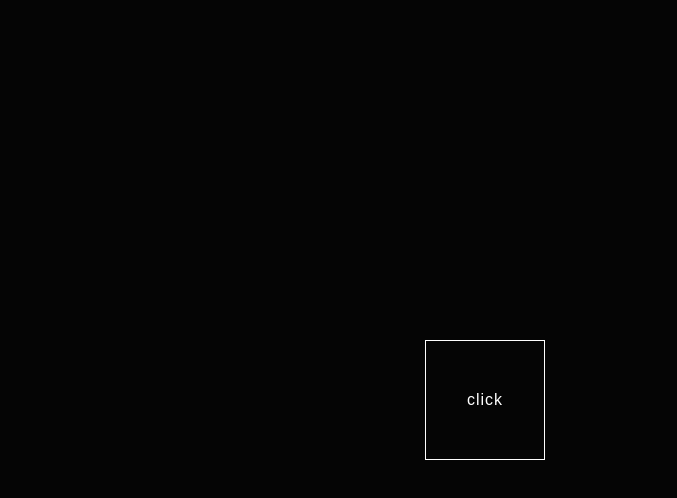
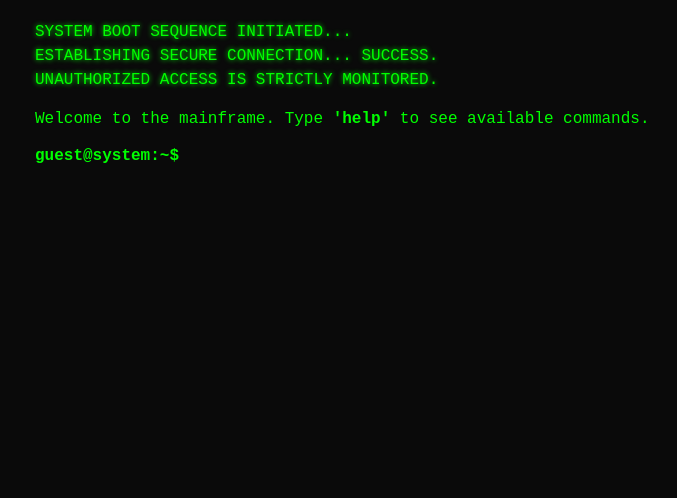
Before and after one commit to ngcn369/Otto, a plain HTML site: page index.html in a window 1280 px wide. Shown: the whole page, without its empty margins (155-832 px from the left). Drawn offline with Linux system fonts and the light colour scheme.

Commit message:
Update index.html

```diff
--- a/index.html
+++ b/index.html
@@ -3,100 +3,121 @@
 <head>
     <meta charset="UTF-8">
     <meta name="viewport" content="width=device-width, initial-scale=1.0">
-  <title>Setup</title>
+    <title>System Terminal</title>
     <style>
-    /* Reset and Base Styles */
-    * {
+        body {
+            background-color: #0a0a0a;
+            color: #00ff00;
+            font-family: 'Courier New', Courier, monospace;
+            margin: 0;
+            padding: 20px;
+            height: 100vh;
             box-sizing: border-box;
-      margin: 0;
-      padding: 0;
+            overflow-x: hidden;
         }
-
-    body {
-      background-color: #050505; /* Deep dark background */
-      color: #ffffff;
-      font-family: 'Inter', sans-serif;
-      height: 100vh;
-      overflow: hidden;
+        #console {
+            max-width: 900px;
+            margin: 0 auto;
+            padding-bottom: 50px;
         }
-
-    /* Screen Management */
-    .screen {
-      display: none;
-      width: 100vw;
-      height: 100vh;
-      justify-content: center;
+        .glow {
+            text-shadow: 0 0 5px #00ff00;
+        }
+        .output {
+            margin-bottom: 15px;
+            line-height: 1.5;
+        }
+        .command-line {
+            display: flex;
             align-items: center;
-      flex-direction: column;
+            margin-top: 10px;
         }
-
-    .screen.active {
-      display: flex;
+        .prompt {
+            margin-right: 10px;
+            color: #00ff00;
+            font-weight: bold;
         }
-
-    /* Button Styles */
-    button {
+        input[type="text"] {
             background: transparent;
-      border: 1px solid #ffffff;
-      color: #ffffff;
-      cursor: pointer;
+            border: none;
+            color: #00ff00;
+            font-family: 'Courier New', Courier, monospace;
             font-size: 16px;
-      letter-spacing: 1px;
-      transition: all 0.2s ease;
+            outline: none;
+            flex-grow: 1;
+            text-shadow: 0 0 2px #00ff00;
         }
-
-    button:hover {
-      background: #ffffff;
-      color: #050505;
-    }
-
-    /* Square Button (Screen 1) */
-    .square-btn {
-      width: 120px;
-      height: 120px;
-      text-transform: lowercase;
-    }
-
-    /* Rectangle Buttons (Screen 2) */
-    .btn-container {
-      display: flex;
-      gap: 30px; /* Space between the two buttons */
-    }
-
-    .rect-btn {
-      width: 160px;
-      height: 50px;
-      text-transform: capitalize;
+        /* Make sure the input cursor is always visible */
+        input:focus {
+            outline: none;
         }
     </style>
 </head>
 <body>
-
-  <div id="screen-1" class="screen active">
-    <button class="square-btn" onclick="nextScreen(2)">click</button>
+    <div id="console">
+        <div class="output glow">
+            SYSTEM BOOT SEQUENCE INITIATED...<br>
+            ESTABLISHING SECURE CONNECTION... SUCCESS.<br>
+            UNAUTHORIZED ACCESS IS STRICTLY MONITORED.
         </div>
-
-  <div id="screen-2" class="screen">
-    <div class="btn-container">
-      <button class="rect-btn" onclick="nextScreen(3)">Male</button>
-      <button class="rect-btn" onclick="nextScreen(3)">Female</button>
+        <div class="output">
+            Welcome to the mainframe. Type <strong>'help'</strong> to see available commands.
+        </div>
+        <div id="history"></div>
+        <div class="command-line">
+            <span class="prompt">guest@system:~$</span>
+            <input type="text" id="commandInput" autocomplete="off" spellcheck="false" autofocus>
         </div>
     </div>
 
-  <div id="screen-3" class="screen">
-    </div>
+    <script>
+        const input = document.getElementById('commandInput');
+        const history = document.getElementById('history');
 
-  <script>
-    // Logic to switch between screens
-    function nextScreen(screenNumber) {
-      // Hide all screens
-      document.querySelectorAll('.screen').forEach(screen => {
-        screen.classList.remove('active');
+        // Always keep focus on the input so they can type immediately
+        document.addEventListener('click', () => input.focus());
+
+        input.addEventListener('keypress', function (e) {
+            if (e.key === 'Enter') {
+                const cmd = input.value.trim().toLowerCase();
+                let response = '';
+
+                // The logic for the commands
+                switch(cmd) {
+                    case 'help':
+                        response = 'Available commands: <br> - <strong>whoami</strong>: Identify the system admin <br> - <strong>skills</strong>: View technical loadout <br> - <strong>sudo</strong>: Attempt privilege escalation <br> - <strong>clear</strong>: Wipe terminal history';
+                        break;
+                    case 'whoami':
+                        response = 'I am the architect of this simulation. You are merely a guest traversing my code.';
+                        break;
+                    case 'skills':
+                        response = '>> LOADED MODULES: [HTML5, CSS3, Vanilla JS, UI/UX Deception, System Architecture]';
+                        break;
+                    case 'sudo':
+                    case 'sudo su':
+                        response = '<span style="color: red; text-shadow: 0 0 5px red;">ACCESS DENIED. This incident has been logged and reported to the system administrator.</span>';
+                        break;
+                    case 'clear':
+                        history.innerHTML = '';
+                        input.value = '';
+                        return;
+                    case '':
+                        break; // Do nothing if they just hit enter
+                    default:
+                        response = `Command not found: ${cmd}. Type 'help' for a list of commands.`;
+                }
+
+                // Print the typed command to the history
+                if (cmd !== '') {
+                    history.innerHTML += `<div><span class="prompt">guest@system:~$</span> ${input.value}</div>`;
+                    history.innerHTML += `<div class="output">${response}</div>`;
+                }
+
+                // Clear the input and scroll to the bottom
+                input.value = '';
+                window.scrollTo(0, document.body.scrollHeight);
+            }
         });
-      // Show the targeted screen
-      document.getElementById('screen-' + screenNumber).classList.add('active');
-    }
     </script>
-
 </body>
 </html>
```
Lines whose indentation alone changed are shown as unchanged.
